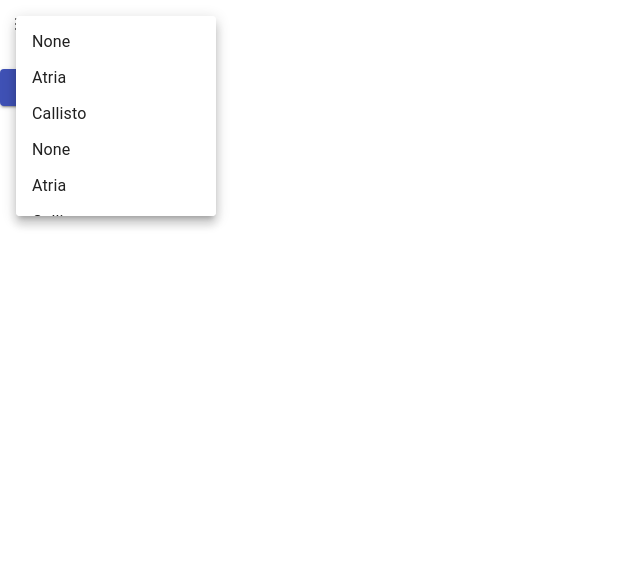
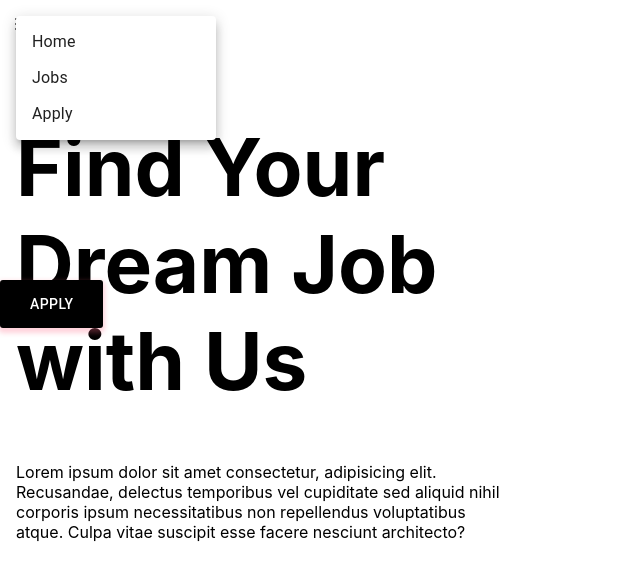
Before and after one commit to RekaKR/responsive_framework_docker, a React (Create React App) app in the folder frontend/: page / in a window 1280 px wide. Both pictures are taken after a click on the button "more". Shown: the top 580 px of the page, without its empty margins (0-640 px from the left). Built offline with nearby package versions, Linux system fonts and the light colour scheme.

Commit message:
Add styleing

```diff
--- a/frontend/package.json
+++ b/frontend/package.json
@@ -5,12 +5,14 @@
   "dependencies": {
     "@material-ui/core": "^4.11.3",
     "@material-ui/icons": "^4.11.2",
+    "@material-ui/styles": "^4.11.3",
     "@testing-library/jest-dom": "^5.11.9",
     "@testing-library/react": "^11.2.5",
     "@testing-library/user-event": "^12.8.3",
     "react": "^17.0.1",
     "react-dom": "^17.0.1",
     "react-scripts": "4.0.3",
+    "uuid": "^8.3.2",
     "web-vitals": "^1.1.1"
   },
   "scripts": {
--- a/frontend/src/App.js
+++ b/frontend/src/App.js
@@ -1,16 +1,14 @@
 import React from 'react';
 import Menu from './components/Menu/Menu';
 import Text from './components/Text/Text';
-import Button from '@material-ui/core/Button';
+import ButtonM from './components/ButtonM/ButtonM';
 
 function App() {
   return (
     <div className="app">
       <Menu />
       <Text />
-      <Button variant="contained" color="primary">
-        Primary
-      </Button>
+      <ButtonM />
     </div>
   );
 }
--- /dev/null
+++ b/frontend/src/components/ButtonM/ButtonM.jsx
@@ -0,0 +1,23 @@
+import React from 'react';
+import { styled } from '@material-ui/core/styles';
+import Button from '@material-ui/core/Button';
+
+const MyButton = styled(Button)({
+  height: 48,
+  color: 'white',
+  backgroundColor: 'black',
+  padding: '0 30px',
+  border: 0,
+  borderRadius: 3,
+  boxShadow: '0 3px 5px 2px rgba(255, 105, 135, .3)',
+});
+
+function ButtonM() {
+  return (
+    <MyButton variant="contained" color="primary">
+      Apply
+    </MyButton>
+  );
+}
+
+export default ButtonM;
--- a/frontend/src/components/Menu/Menu.jsx
+++ b/frontend/src/components/Menu/Menu.jsx
@@ -3,20 +3,12 @@ import IconButton from '@material-ui/core/IconButton';
 import Menu from '@material-ui/core/Menu';
 import MenuItem from '@material-ui/core/MenuItem';
 import MenuIcon from '@material-ui/icons/Menu';
+import { v4 as uuidv4 } from 'uuid';
 
 const options = [
-  'None',
-  'Atria',
-  'Callisto',
-  'None',
-  'Atria',
-  'Callisto',
-  'None',
-  'Atria',
-  'Callisto',
-  'None',
-  'Atria',
-  'Callisto',
+  'Home',
+  'Jobs',
+  'Apply',
 ];
 
 function HambMenu() {
@@ -36,16 +28,16 @@ function HambMenu() {
       <IconButton aria-label="more" aria-controls="long-menu" aria-haspopup="true" onClick={handleClick}>
         <MenuIcon />
       </IconButton>
+
       <Menu id="long-menu" anchorEl={anchorEl} keepMounted open={open} onClose={handleClose}
         PaperProps={{
           style: {
             maxHeight: '200px',
             width: '200px',
-          },
-        }}
-      >
+          }
+        }}>
         {options.map((option) => (
-          <MenuItem key={option} selected={option === 'Pyxis'} onClick={handleClose}>
+          <MenuItem key={uuidv4()} selected={option === 'Pyxis'} onClick={handleClose}>
             {option}
           </MenuItem>
         ))}
--- a/frontend/src/components/Text/Text.jsx
+++ b/frontend/src/components/Text/Text.jsx
@@ -1,12 +1,28 @@
 import React from 'react'
+import { makeStyles } from '@material-ui/core/styles';
+import Paper from '@material-ui/core/Paper';
+import Grid from '@material-ui/core/Grid';
+
+const useStyles = makeStyles((theme) => ({
+  text: {
+    width: '500px',
+    height: '200px',
+    padding: theme.spacing(2),
+  },
+  header: {
+    fontSize: '5rem'
+  }
+}));
 
 function Text() {
+  const classes = useStyles();
+
   return (
-    <div>
-      <h1></h1>
-      <p></p>
+    <div className={classes.text}>
+      <h1 className={classes.header}>Find Your Dream Job with Us</h1>
+      <p>Lorem ipsum dolor sit amet consectetur, adipisicing elit. Recusandae, delectus temporibus vel cupiditate sed aliquid nihil corporis ipsum necessitatibus non repellendus voluptatibus atque. Culpa vitae suscipit esse facere nesciunt architecto?</p>
     </div>
   )
 }
 
-export default Text
+export default Text;
```
Also changed, not shown: 2 other files (tests, documents, lock files or other folders).
